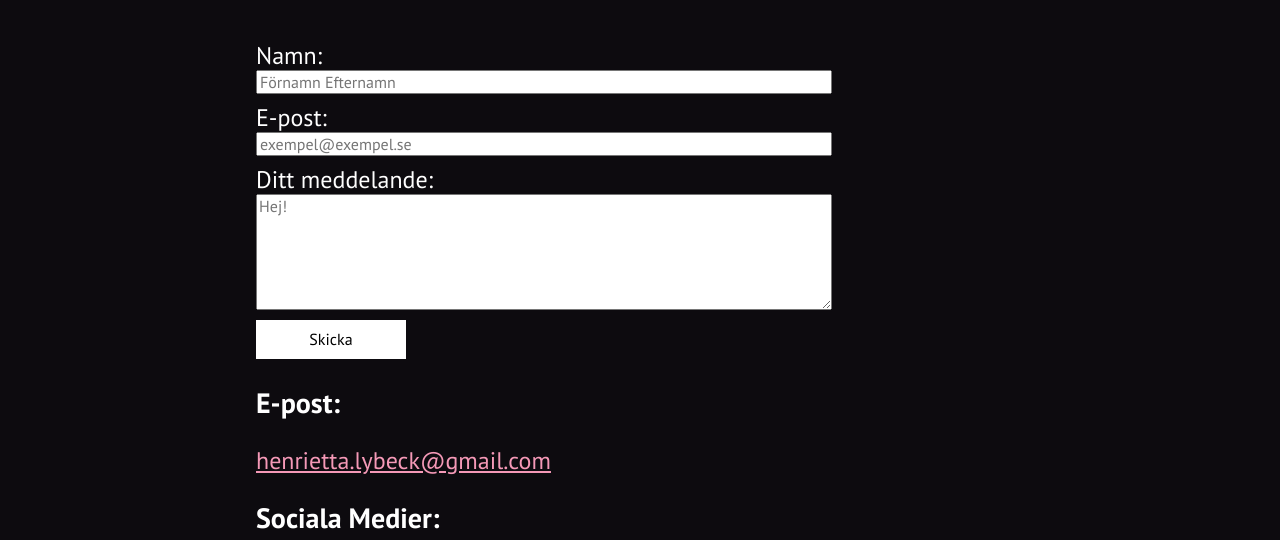
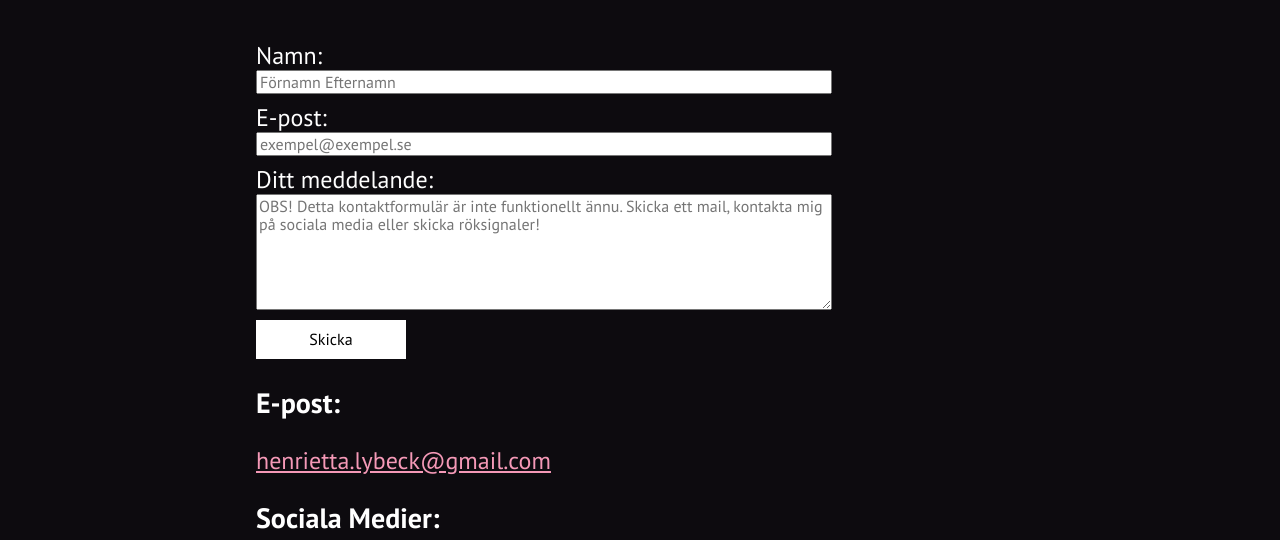
Before and after one commit to hellohely/portfolio, a website built with Parcel: page index.html in a window 1280 px wide. Shown: the part 2455-2995 px from the top of the page. Built offline with nearby package versions, Linux system fonts and the light colour scheme; files whose address does not match are found by name.

Commit message:
Changed placeholder text

```diff
--- a/css/_menu.scss
+++ b/css/_menu.scss
@@ -89,6 +89,7 @@
   top: 0px;
   width: 100%;
   height: 100vh;
+  max-height: 100vh;
 }
 
 .menu ul {
--- a/index.html
+++ b/index.html
@@ -153,7 +153,7 @@
         <label>E-post:</label>
         <input type="email" placeholder="exempel@exempel.se">
         <label>Ditt meddelande:</label>
-        <textarea rows="6" placeholder="Hej!"></textarea>
+        <textarea rows="6" placeholder="OBS! Detta kontaktformulär är inte funktionellt ännu. Skicka ett mail, kontakta mig på sociala media eller skicka röksignaler!"></textarea>
         <input class="send" type="submit" value="Skicka">
       </form>
         <h3>E-post:</h3>
```
Also changed, not shown: css/main.css, 1 other file.
